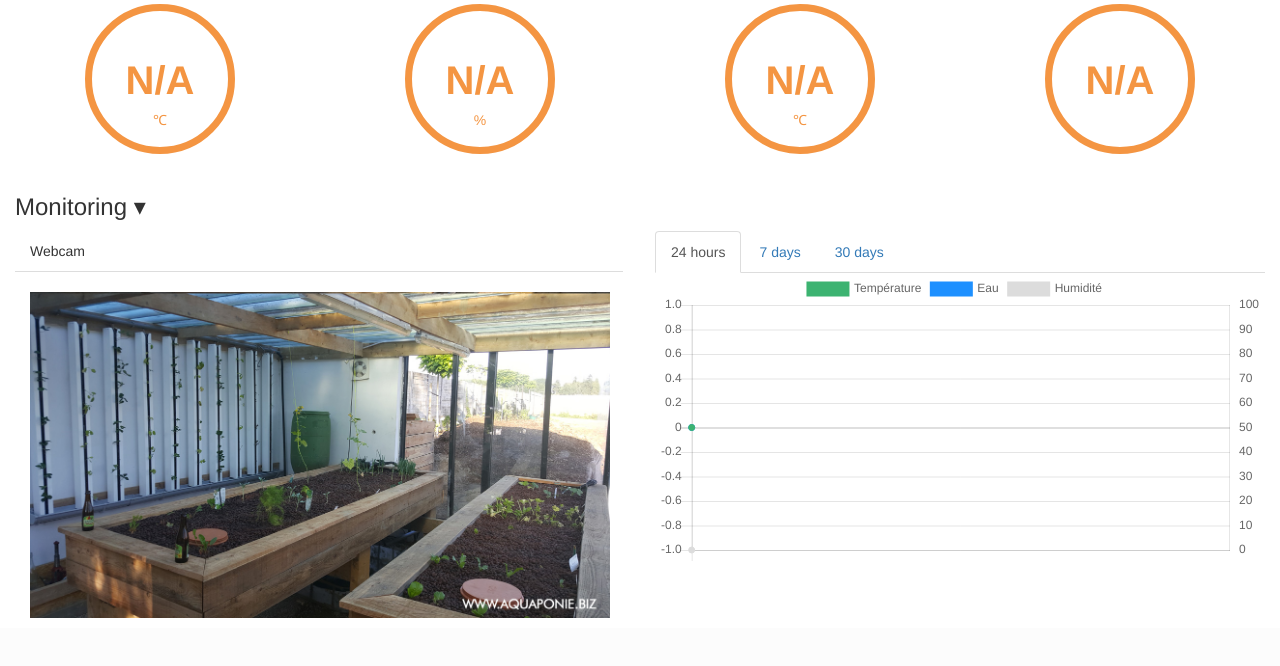
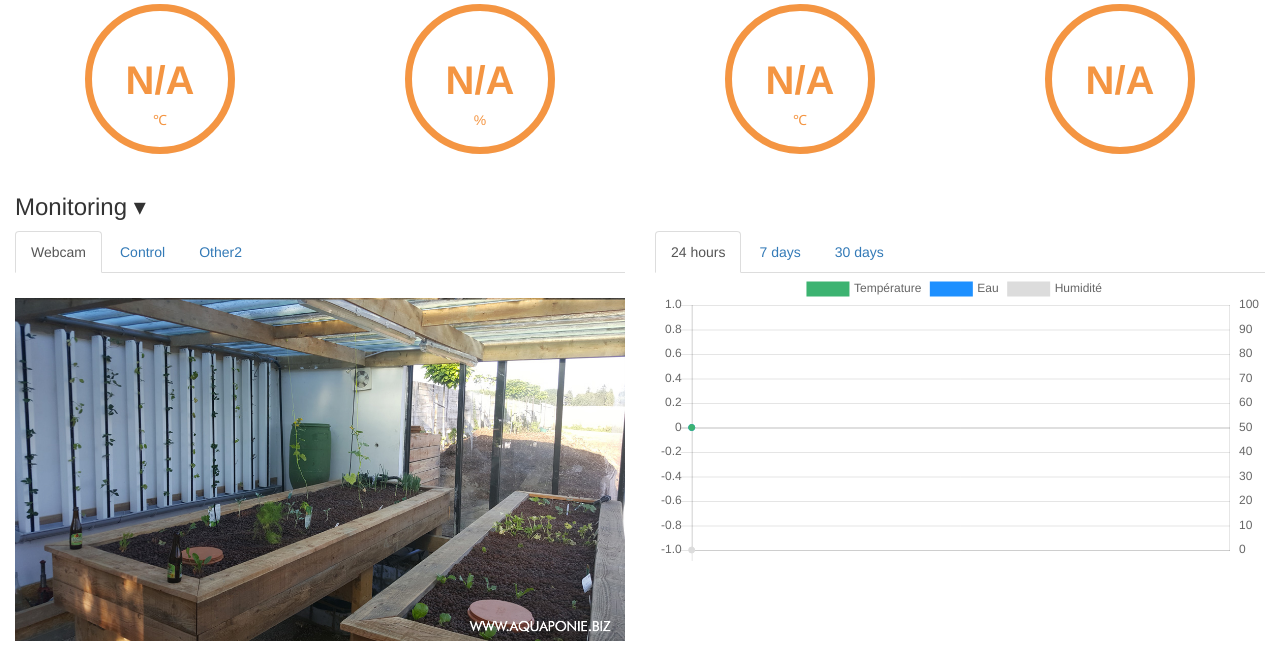
Before and after one commit to maxeph/frontend_Arduinopinic, a Django app: page / in a window 1280 px wide. Shown: the part 277-943 px from the top of the page. Before the commit the page ends 895 px from the top, so only its background shows below. Run offline with Django 3.2, Linux system fonts and the light colour scheme; data that the repository does not hold is empty; some libraries are stand-ins or nearby versions.

Commit message:
Update index.html
Apply tabs in webcam section

```diff
--- a/Arduinopinic/templates/index.html
+++ b/Arduinopinic/templates/index.html
@@ -20,8 +20,23 @@
   </div>
   <div class="row collapse in" id=pan_graph> <!-- row for webcam/graph collpasable-->
     <div class="col-sm-6"> <!-- pan for webcam-->
-        <div class="container-fluid camheader">Webcam</div>
-        <div class="container-fluid cambody"><img src="{% static 'img/webcam.jpg' %}" style="max-width:100%"></div>
+      <ul class="nav nav-tabs">
+        <li class="active"><a data-toggle="tab" href="#dwebcam">Webcam</a></li>
+        <li><a data-toggle="tab" href="#control">Control</a></li>
+        <li><a data-toggle="tab" href="#other2">Other2</a></li>
+      </ul>
+      <div class="tab-content">
+        <div id="dwebcam" class="tab-pane fade in active">
+          <img src="{% static 'img/webcam.jpg' %}" style="max-width:100%; padding-top:25px; padding-bottom:25px">
+        </div>
+        <div id="control" class="tab-pane fade">
+          <p style="padding-top:25px"><b>Start Daemon:</b></p>
+          <p><b>Up time:</b></p>
+
+        </div>
+        <div id="other2" class="tab-pane fade">
+        </div>
+      </div>
       </div>
       <div class="col-sm-6"> <!-- pan for graph-->
         <ul class="nav nav-tabs">
```
Lines whose indentation alone changed are shown as unchanged.
